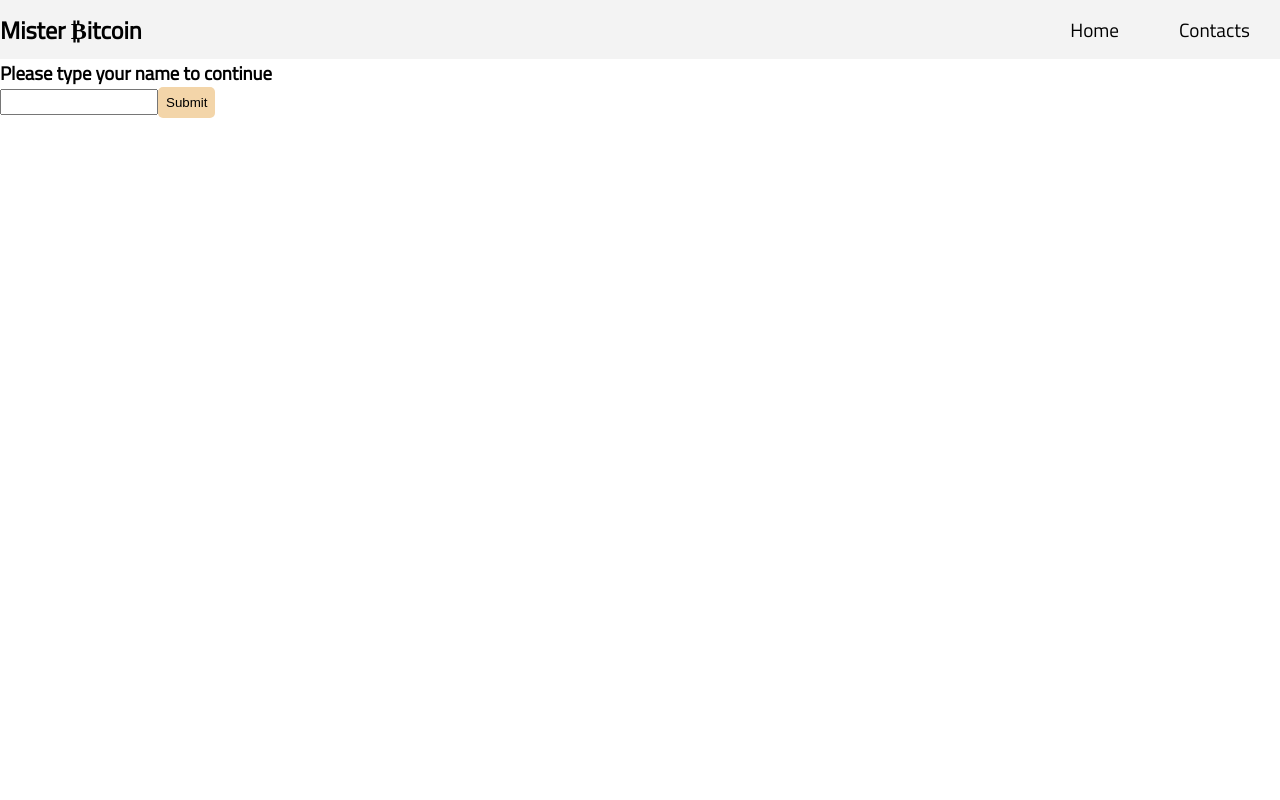
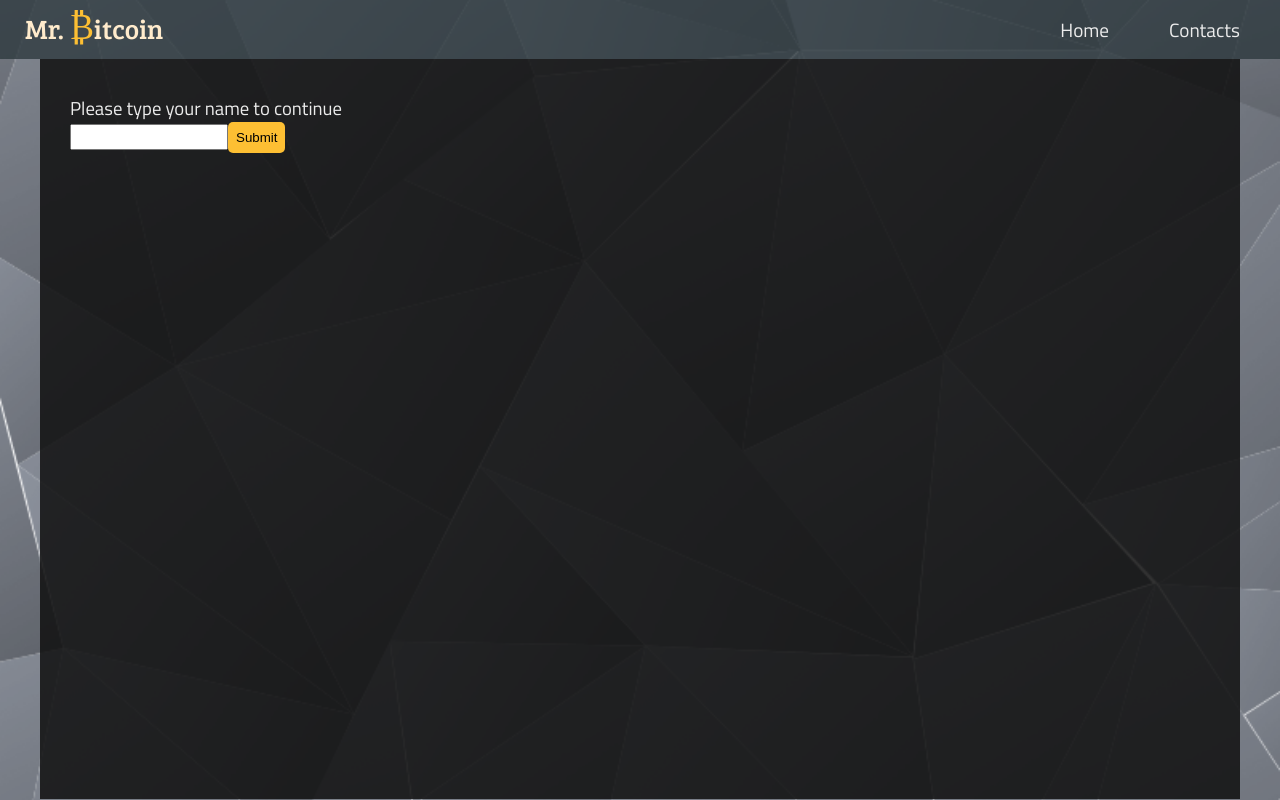
Before and after one commit to Meital-Lazarovich/mister-bitcoin, a React (Create React App) app: page /#/signup in a window 1280 px wide. Built offline with nearby package versions, Linux system fonts and the light colour scheme.

Commit message:
homepage styling

```diff
--- a/src/modules/common/cmps/Header.jsx
+++ b/src/modules/common/cmps/Header.jsx
@@ -4,7 +4,7 @@ import { Link } from 'react-router-dom';
 export default function Header() {
     return (
         <section className="header flex space-between align-center">
-            <h1>Mister ₿itcoin</h1>
+            <h1>Mr. <span>₿</span>itcoin</h1>
             <nav className="flex-center">
                 <Link to={'/'}>Home</Link>
                 <Link to={'/contact'}>Contacts</Link>
--- a/src/modules/common/views/HomePage.jsx
+++ b/src/modules/common/views/HomePage.jsx
@@ -12,7 +12,7 @@ class HomePage extends React.Component {
 
     async componentDidMount() {
         this.props.loadUser()
-        const {user} = this.props
+        const { user } = this.props
         if (!user) {
             this.props.history.push('/signup')
             return
@@ -25,11 +25,13 @@ class HomePage extends React.Component {
         const { rate } = this.state
         const { user } = this.props
         if (user) return (
-            <section className="home-page">
+            <section className="home-page container">
                 <h1>Hello, {user.name}</h1>
+                <div className="info">
                 <h2>Current Balance:</h2>
-                <h3>Bit: ₿ {user.coins}</h3>
-                <h3>USD: $ {rate}</h3>
+                    <h3>BIT : <span className="bit">₿ {user.coins}</span></h3>
+                    <h3>USD : <span className="usd">$ {rate}</span></h3>
+                </div>
                 <MoveList title={'Your Last Moves'} moves={user.moves.slice(0, 3)}></MoveList>
             </section>
         )
--- a/src/modules/contact/views/ContactDetails.jsx
+++ b/src/modules/contact/views/ContactDetails.jsx
@@ -48,7 +48,7 @@ class ContactDetails extends React.Component {
         const { contact } = this.props
         const { movesToContact } = this.state
         if (contact) return (
-            <section className="contact-details">
+            <section className="contact-details container">
                 <div className="nav">
                     <Link to={'/contact'}>Back</Link>
                     <Link to={`/contact/edit/${contact._id}`}>Edit</Link>
--- a/src/modules/contact/views/ContactEdit.jsx
+++ b/src/modules/contact/views/ContactEdit.jsx
@@ -57,7 +57,7 @@ class ContactEdit extends React.Component {
     render() {
         const { contact, isNew } = this.state
         return (
-            <section className="contact-edit">
+            <section className="contact-edit container">
                 <div className="actions">
                     <Link to={`/contact/${contact._id}`}>Back</Link>
                     {!isNew && <button onClick={this.removeContact}>Delete</button>}
--- a/src/modules/contact/views/ContactPage.jsx
+++ b/src/modules/contact/views/ContactPage.jsx
@@ -25,7 +25,7 @@ class ContactPage extends React.Component {
     render() {
         const { contacts } = this.props
         if (contacts) return (
-            <section className="contact-page flex-center column">
+            <section className="contact-page container flex-center column">
                 <ContactFilter handleFilter={this.handleFilter}></ContactFilter>
                 <Link to={'/contact/edit'}>Add new contact</Link>
                 <ContactList contacts={contacts}></ContactList>
--- a/src/modules/user/views/SignupPage.jsx
+++ b/src/modules/user/views/SignupPage.jsx
@@ -29,7 +29,7 @@ class SignupPage extends React.Component {
 
     render() {
         return (
-            <section className="signup-page">
+            <section className="signup-page container">
                 <h3>Please type your name to continue</h3>
                 <form onSubmit={this.signup}>
                     <input type="text" onChange={this.updateName} />
--- a/src/styles/basics/_base.scss
+++ b/src/styles/basics/_base.scss
@@ -5,12 +5,14 @@
 html,
 input,
 textarea {
-    color: inherit;
+    color: $clr5;
     font-family: Titillium-Regular;
 }
 
 body {
     margin: 0;
+    background-image: url("../../assets/img/background.png");
+    background-size: cover;
 }
 
 a {
@@ -41,4 +43,5 @@ h5,
 h6,
 p {
     margin: 0;
+    font-weight: normal;
 }
--- /dev/null
+++ b/src/styles/basics/_layout.scss
@@ -0,0 +1,24 @@
+
+.container {
+    max-width: 1200px;
+    margin: 0 auto;
+    padding: 35px 30px;
+    min-height: calc(100vh - 60px);
+    background-color: #101010d9;
+
+    @media (max-width: 1040px) {
+        max-width: 980px;
+    }
+
+    @media (max-width: 620px) {
+        max-width: 500px;
+    }
+
+    @media (max-width: 520px) {
+        max-width: 430px;
+    }
+}
+
+.med-container {
+    max-width: 450px;
+}
--- a/src/styles/components/header.scss
+++ b/src/styles/components/header.scss
@@ -1,9 +1,20 @@
 .header {
-    background-color: $clr4;
+    background-color: #2c373dc4;
+    padding: 0 10px;
     a {
         display: block;
         padding: 15px;
         margin: 0 15px;
         font-size: 1.2em;
     }
+    h1 {
+        font-family: Bree;
+        color: $clr1;
+        font-size: 1.7em;
+        margin: 0 15px 10px;
+        span {
+            font-size: 1.3em;
+            color: $clr3;
+        }
+    }
 }
--- a/src/styles/global.scss
+++ b/src/styles/global.scss
@@ -5,8 +5,10 @@
 // BASICS
 @import 'basics/helpers';
 @import 'basics/base';
+@import 'basics/layout';
 
 // VIEWS
+@import 'views/home-page';
 
 // COMPONENTS
 @import 'components/header';
--- a/src/styles/setup/_variables.scss
+++ b/src/styles/setup/_variables.scss
@@ -1,7 +1,8 @@
 
 // COLOR PALETTE
 
-$clr1: #ffad34;
-$clr2: #444444;
-$clr3: #f3d5a9;
-$clr4: #f3f3f3;
+$clr1: #ffebcc;
+$clr2: #404040;
+$clr3: #fdbf33;
+$clr4: #a1a1a1;
+$clr5: #ececec;
--- /dev/null
+++ b/src/styles/views/home-page.scss
@@ -0,0 +1,23 @@
+.home-page {
+    h1 {
+        font-size: 1.7em;
+        margin-bottom: 20px;
+        padding-bottom: 5px;
+        border-bottom: 1px solid $clr2;
+    }
+    .info {
+        padding-bottom: 50px;
+        border-bottom: 1px solid $clr2;
+        margin-bottom: 30px;
+        h2 {
+            color: $clr4;
+            margin-bottom: 10px;
+        }
+        h3 {
+            margin-bottom: 5px;
+            span {
+                margin-left: 10px;
+            }
+        }
+    }
+}
```
Also changed, not shown: src/assets/img/background.png (added), src/assets/img/background1.png (added).
